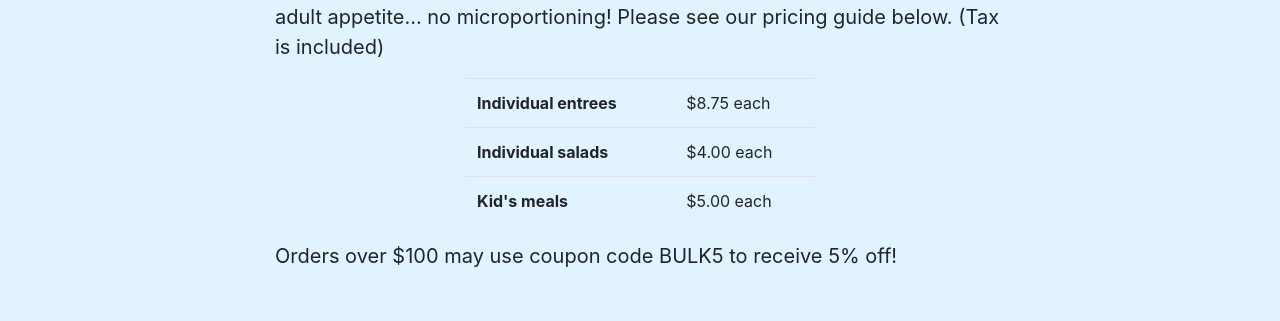
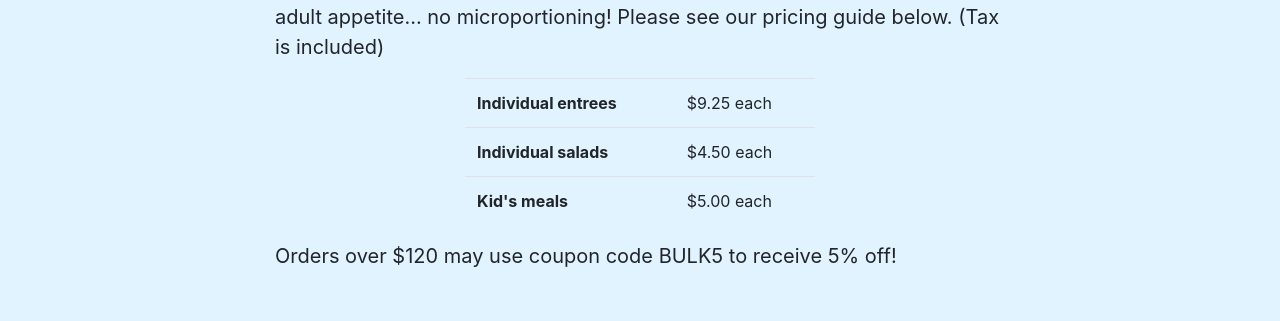
Before and after one commit to hornsbym/DBD_ReactApp, a React (Create React App) app: page / in a window 1280 px wide. Shown: the part 1310-1631 px from the top of the page. Built offline with nearby package versions, Linux system fonts and the light colour scheme.

Commit message:
Pricing updates and updated favicon.

```diff
--- a/src/Pages/Index/Delivery/Delivery.jsx
+++ b/src/Pages/Index/Delivery/Delivery.jsx
@@ -16,7 +16,7 @@ class Delivery extends React.Component {
                 </div>
                 <div className="row justify-content-center">
                     <p className="info_paragraphs col-md-8">
-                    In addition to a number of gyms offering community pick up, we offer a home delivery service within a select area that is free of charge with a $40 minimum order per week. If you'd still care for delivery but don't meet the minimum, we will politely assess a $5.00 fee (excludes gym and school delivery). We are not offering pick up from our facility at this time.
+                    In addition to a number of gyms offering community pick up, we offer a home delivery service within a select area that is free of charge with a $50 minimum order per week. If you'd still care for delivery but don't meet the minimum, we will politely assess a $5.00 fee (excludes gym and school delivery). We are not offering pick up from our facility at this time.
                     </p>
                 </div>
             </div>
--- a/src/Pages/Index/Pricing/Pricing.jsx
+++ b/src/Pages/Index/Pricing/Pricing.jsx
@@ -24,11 +24,11 @@ class Pricing extends React.Component {
               <tbody>
                 <tr>
                   <th>Individual entrees</th>
-                  <td>$8.75 each</td>
+                  <td>$9.25 each</td>
                 </tr>
                 <tr>
                   <th>Individual salads</th>
-                  <td>$4.00 each</td>
+                  <td>$4.50 each</td>
                 </tr>
                 <tr>
                   <th>Kid's meals</th>
@@ -41,7 +41,7 @@ class Pricing extends React.Component {
         <div className="row justify-content-center">
           <div className="col-md-8">
             <p className="info_paragraphs">
-              Orders over $100 may use coupon code BULK5 to receive 5% off!
+              Orders over $120 may use coupon code BULK5 to receive 5% off!
             </p>
           </div>
         </div>
```
Also changed, not shown: src/Pages/Index/Order/Order.jsx (+0 -14 lines), 2 other files (tests, documents, lock files or other folders).
